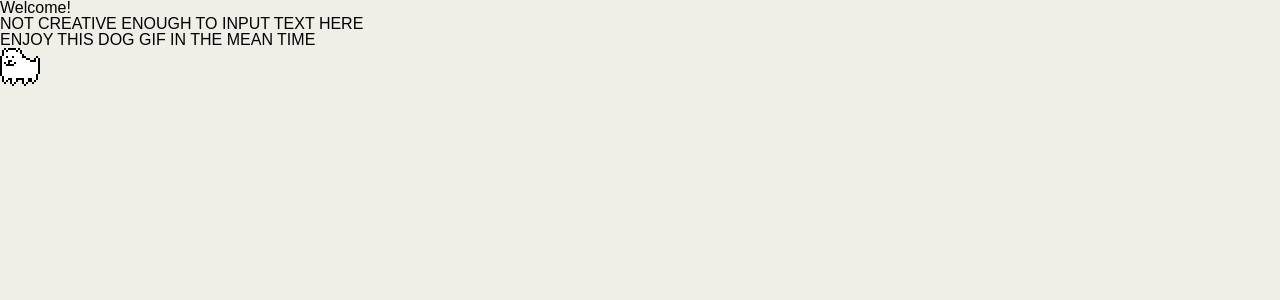
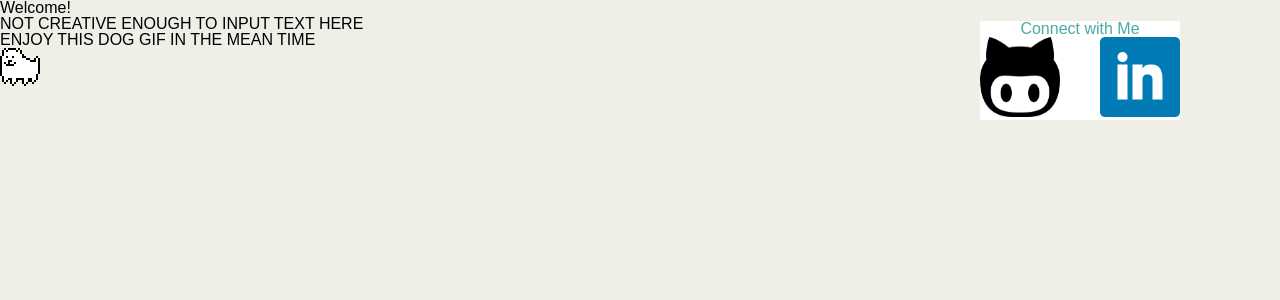
Before and after one commit to ccho0415/Basic-Portfolio, a PHP site: page /portfolio.html in a window 1280 px wide. Shown: the part 109-409 px from the top of the page. Run offline with PHP 8.4, Linux system fonts and the light colour scheme.

```diff
--- a/assets/css/style.css
+++ b/assets/css/style.css
@@ -102,9 +102,9 @@ h1 {
 	top: 80px;
 
 }
-/*#bio-image{
+#bio-image{
 	float: left;
-	margin-right: 20px;*/
+	margin-right: 20px;
 }
 #footer{
 	background-color: #666666;
--- /dev/null
+++ b/assets/images/Where I get images from.txt
@@ -0,0 +1,2 @@
+http://judealonzo01.deviantart.com/art/Mandom-Naru-Vector-515233959
+Undertale Wiki
--- a/index.html
+++ b/index.html
@@ -19,6 +19,7 @@
 	<div class = "container">
 		<h2 id="body-page">About Me</h2>
 		<section id = "main-bio">
+			<img id= "bio-image" src="assets/images/mandom.png">
 
 			<p>SAMPLE TEXT HERE FOR NOW UNTIL I GET MORE CREATIVE</p>
 		</section>
@@ -32,5 +33,6 @@
 					<li id="Linkedin"><a href= "https://www.linkedin.com/in/christine-chong-b4533b12a" GitHub> <img class = "Linkedin" src= "assets/images/linkedin.png"> </a></li>
 				</ul>
 		</section>
+	</div>
 </body>
 </html>
--- a/portfolio.html
+++ b/portfolio.html
@@ -19,6 +19,15 @@
 		<p>NOT CREATIVE ENOUGH TO INPUT TEXT HERE</p>
 		<p>ENJOY THIS DOG GIF IN THE MEAN TIME</p>
 		<img src="assets/images/annoying_dog.gif">
+		<div class ="boxbox">
+			<section id= "social-media-box">
+				<h3>Connect with Me</h3>
+					<ul class = "social-media-box">
+						<li id="GitHub"><a href= "https://github.com/ccho0415" GitHub> <img class = "GitHub" src= "assets/images/github.png"> </a></li>
+						<li id="Linkedin"><a href= "https://www.linkedin.com/in/christine-chong-b4533b12a" GitHub> <img class = "Linkedin" src= "assets/images/linkedin.png"> </a></li>
+					</ul>
+			</section>
+		</div>
 
 </body>
 </html>
```
Also changed, not shown: assets/images/mandom.png (added), contact.html (indentation only).
